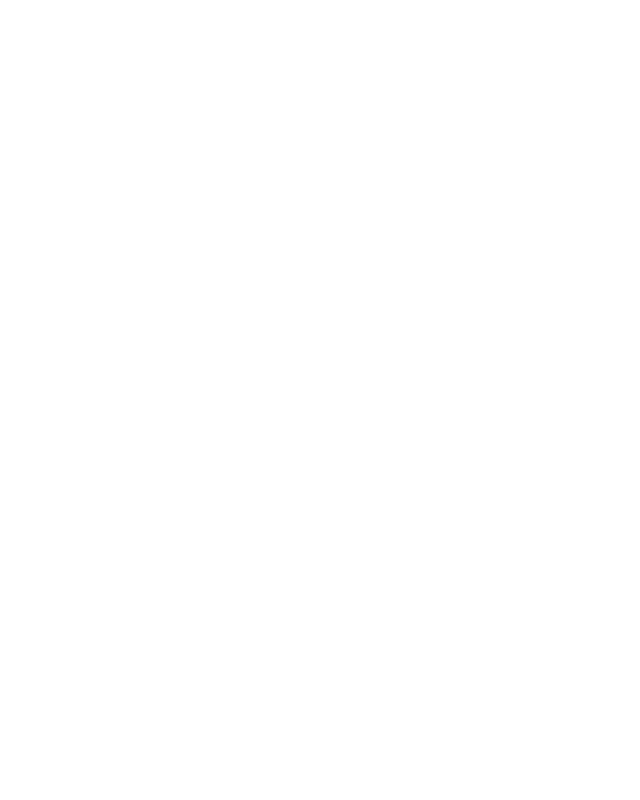
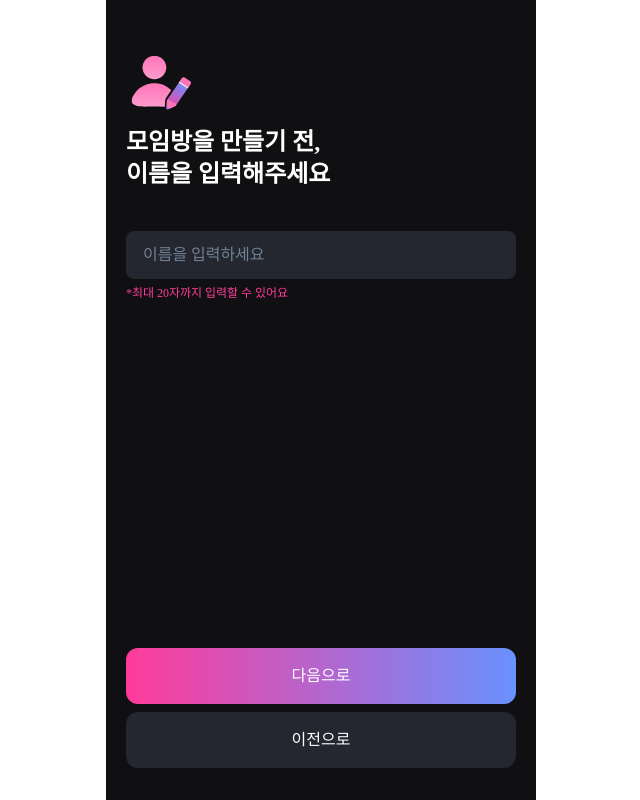
Before and after one commit to 2026-hajithon/2026-team01-impress-web, a React (Vite) app: page /create-room-name in a window 1280 px wide. Before the commit this address had no page. Shown: the whole page, without its empty margins (319-959 px from the left). Built offline with nearby package versions, Linux system fonts and the light colour scheme; a web font is replaced by a local one.

Commit message:
feat: 모임방 이름 입력 페이지 UI 구현

```diff
--- a/src/App.jsx
+++ b/src/App.jsx
@@ -1,6 +1,7 @@
 import { BrowserRouter, Route, Routes } from "react-router-dom";
 import HomePage from "@pages/HomePage";
 import StartPage from "@pages/StartPage";
+import CreateRoomNamePage from "@pages/CreateRoomNamePage";
 
 function App() {
   return (
@@ -8,6 +9,7 @@
       <Routes>
         <Route path="/" element={<HomePage />} />
         <Route path="/start" element={<StartPage />} />
+        <Route path="/create-room-name" element={<CreateRoomNamePage />} />
       </Routes>
     </BrowserRouter>
   );
--- /dev/null
+++ b/src/pages/CreateRoomNamePage.jsx
@@ -0,0 +1,75 @@
+import { useState } from "react";
+import { useNavigate } from "react-router-dom";
+
+import createRoomGraphic from "@assets/Room/CreateRoom1.svg";
+import Button from "@components/Button";
+import TextField from "@components/TextField";
+
+const CreateRoomNamePage = () => {
+  const [name, setName] = useState("");
+
+  const navigate = useNavigate();
+
+  const handleNext = () => {
+    // 다음 단계에서 모임 이름 입력 화면으로 연결
+  };
+
+  const handlePrevious = () => {
+    navigate(-1);
+  };
+
+  return (
+    <main className="min-h-dvh bg-white">
+      <section
+        className={[
+          "mx-auto flex min-h-dvh w-full max-w-[430px]",
+          "flex-col bg-black",
+        ].join(" ")}
+      >
+        <div className="px-5 pt-12">
+            <div className="pb-5">
+                <img
+                src={createRoomGraphic}
+                alt=""
+                aria-hidden="true"
+                className="h-auto w-[18%] max-w-[70px]"
+                />
+
+                <h1 className="mt-2 text-head2-1 text-white">
+                모임방을 만들기 전,
+                <br />
+                이름을 입력해주세요
+                </h1>
+            </div>
+
+            <TextField
+                value={name}
+                onChange={(event) => setName(event.target.value)}
+                placeholder="이름을 입력하세요"
+                maxLength={20}
+                message="*최대 20자까지 입력할 수 있어요"
+                className="mt-5"
+            />
+        </div>
+
+        <div className="relative z-10 mt-auto flex flex-col gap-2 px-5 pb-8 pt-2">
+            <Button
+                variant="primary"
+                onClick={handleNext}
+            >
+                다음으로
+            </Button>
+
+            <Button
+                variant="neutral"
+                onClick={handlePrevious}
+            >
+                이전으로
+            </Button>
+        </div>
+      </section>
+    </main>
+  );
+};
+
+export default CreateRoomNamePage;
```
